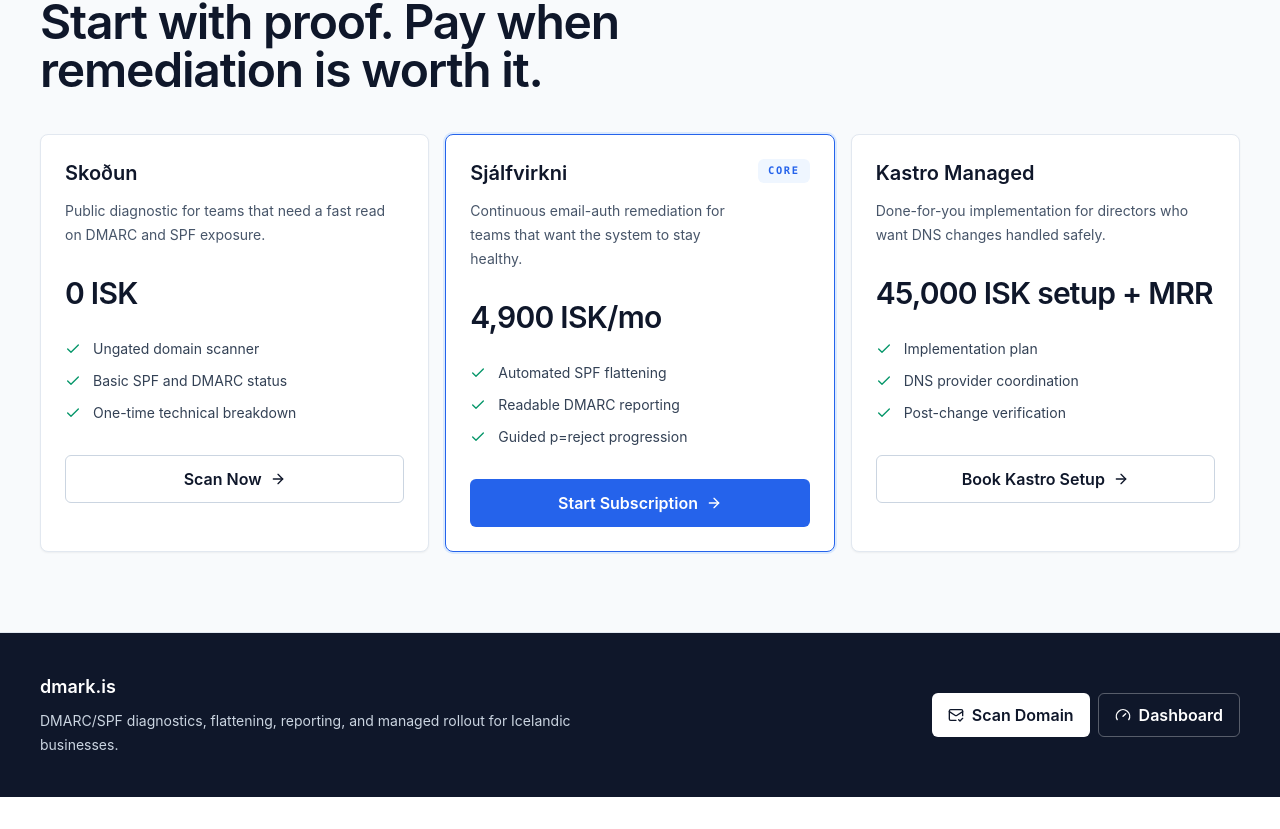
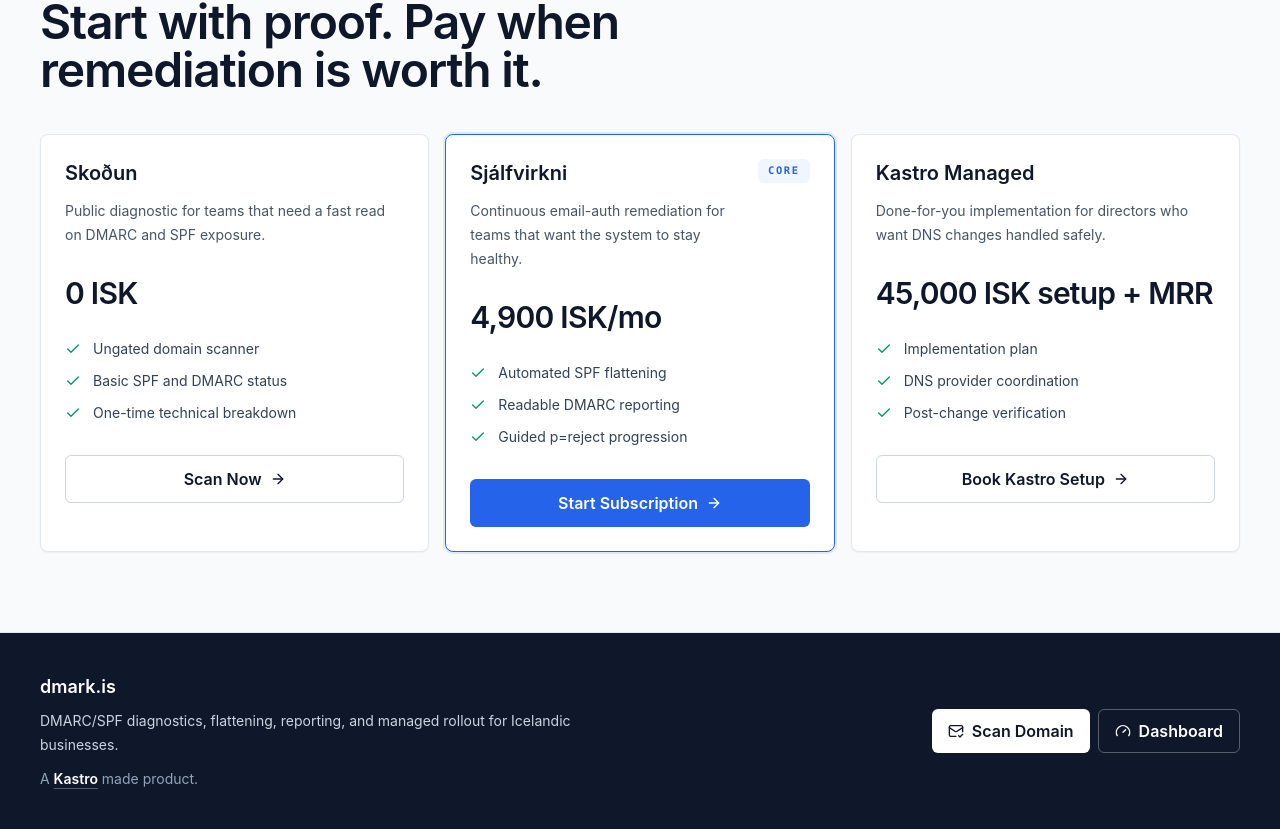
Before and after one commit to AndriGitDev/dmark-web, a Next.js app: page / in a window 1280 px wide. Shown: the part 2971-3800 px from the top of the page. Before the commit the page ends 3768 px from the top, so only its background shows below. Built offline with nearby package versions, Linux system fonts and the light colour scheme.

Commit message:
Add Kastro product attribution

```diff
--- a/components/dmark-marketing.tsx
+++ b/components/dmark-marketing.tsx
@@ -537,6 +537,18 @@
             <p className="mt-2 max-w-xl text-sm leading-6 text-slate-300">
               DMARC/SPF diagnostics, flattening, reporting, and managed rollout for Icelandic businesses.
             </p>
+            <p className="mt-3 text-sm text-slate-400">
+              A{" "}
+              <a
+                href="https://kastro.is"
+                className="font-semibold text-white underline decoration-white/30 underline-offset-4 transition hover:decoration-white"
+                target="_blank"
+                rel="noreferrer"
+              >
+                Kastro
+              </a>{" "}
+              made product.
+            </p>
           </div>
           <div className="flex flex-col gap-2 sm:flex-row">
             <button
```
